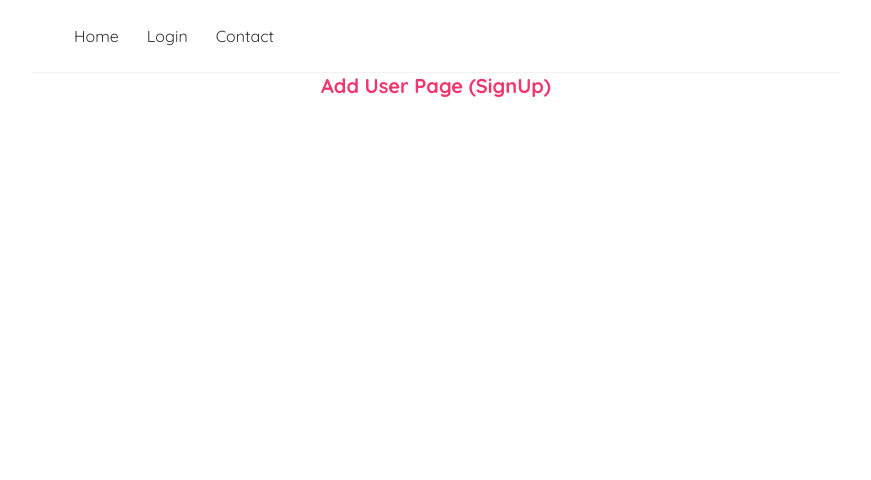
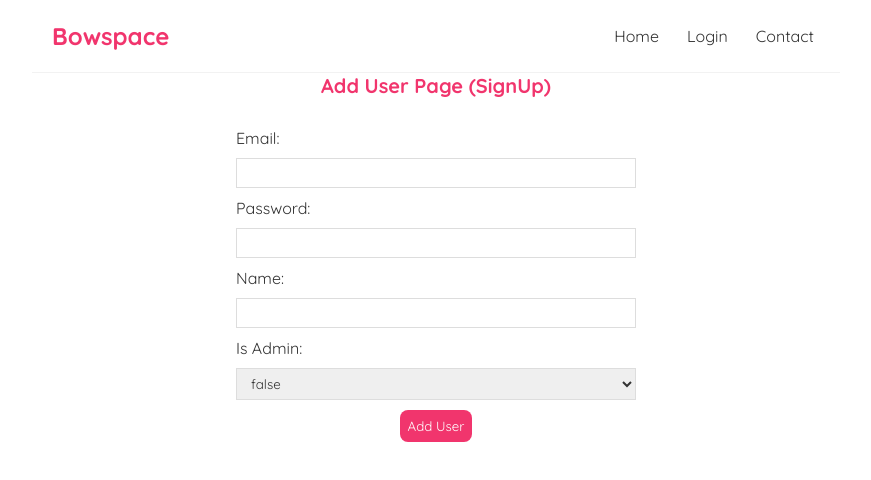
Before and after one commit to danielkakiuthi/SODV2201_Bowspace, a React (Create React App) app in the folder client/: page /adduser in a window 1280 px wide. Shown: the top 480 px of the page, without its empty margins (204-1075 px from the left). Built offline with nearby package versions, Linux system fonts and the light colour scheme.

Commit message:
updated files

```diff
--- a/client/src/Components/Menu.js
+++ b/client/src/Components/Menu.js
@@ -3,11 +3,13 @@ import { Link } from 'react-router-dom'
 
 const Menu = () => {
   return (
-    <div className="menu">
+    <nav className="menu">
+      <h1>Bowspace</h1>
+      <div className="links"></div>
       <Link to="/">Home</Link>
       <Link to="/login">Login</Link>
       <Link to="/contact">Contact</Link>
-    </div>
+    </nav>
   );
 }
 
--- a/client/src/Pages/Add/AddUser.js
+++ b/client/src/Pages/Add/AddUser.js
@@ -1,9 +1,79 @@
+import { useState } from 'react';
+
 const AddUser = () => {
+
+  const [isPending, setIsPending] = useState(false);
+  const [email, setEmail] = useState("");
+  const [password, setPassword] = useState("");
+  const [name, setName] = useState("");
+  const [isAdmin, setIsAdmin] = useState("");
+
+
+  const handleSubmit = (e) => {
+    e.preventDefault();
+    setIsPending(true);
+    const data = {email, password, name, isAdmin};
+
+    fetch('http://localhost:8000/listUser', {
+      method: 'POST',
+      headers: {"Content-Type": "application/json"},
+      body: JSON.stringify(data)
+    }).then(() => {
+      console.log('New User Added!');
+      setIsPending(false);
+    })
+  }
+
+
   return (
     <div className="add-user">
       <h2>Add User Page (SignUp)</h2>
+
+      <form onSubmit={handleSubmit}>
+        <label>Email:</label>
+        <input
+          type="text"
+          required
+          value={email}
+          onChange={(e) => setEmail(e.target.value)}
+        />
+        <label>Password:</label>
+        <input
+          type="text"
+          required
+          value={password}
+          onChange={(e) => setPassword(e.target.value)}
+        />
+        <label>Name:</label>
+        <input
+          type="text"
+          required
+          value={name}
+          onChange={(e) => setName(e.target.value)}
+        />
+        <label>Is Admin:</label>
+        <select
+          required
+          value={isAdmin}
+          onChange={(e) => setIsAdmin(e.target.value)}
+        >
+          <option value="false">false</option>
+        </select>
+
+        { !isPending && <button>Add User</button> }
+        { isPending && <button disabled>Loading User...</button> }
+      </form>
     </div>
   );
 }
 
 export default AddUser;
+
+
+// {
+//   "idUser":0,
+//   "emailUser": "d.kakiuthi331@mybvc.ca",
+//   "passwordUser": "123",
+//   "nameUser": "Daniel Kakiuthi",
+//   "isAdmin": true
+//}
--- a/client/src/Pages/Error.js
+++ b/client/src/Pages/Error.js
@@ -1,7 +1,10 @@
+import { Link } from 'react-router-dom';
+
 const Error = () => {
   return (
     <div className="error">
       <h2>Error: Page Not Found</h2>
+      <Link to="/">Back to the homepage...</Link>
     </div>
   );
 }
--- a/client/src/Pages/Home.js
+++ b/client/src/Pages/Home.js
@@ -10,11 +10,9 @@ const Home = () => {
   return (
     <div className="home">
       <h2>Home Page</h2>
-      <div>
-        { error && <div>{ error }</div> }
-        { isPending && <div>Loading...</div> }
-        { users && <UsersList users={users} /> }
-      </div>
+      { error && <div>{ error }</div> }
+      { isPending && <div>Loading...</div> }
+      { users && <UsersList users={users} /> }
     </div>
   );
 }
```
Also changed, not shown: client/src/Components/ProgramDetails.js (added, +22 -0 lines), client/src/Components/ProgramsList.js (added, +15 -0 lines).
